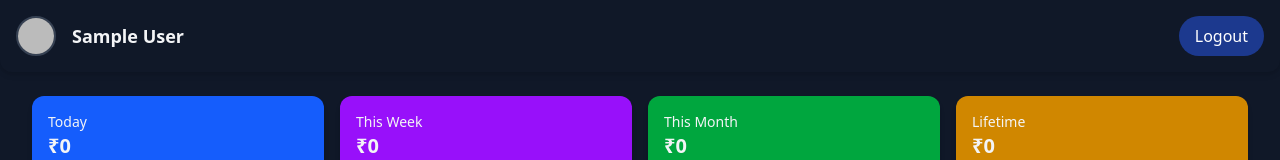
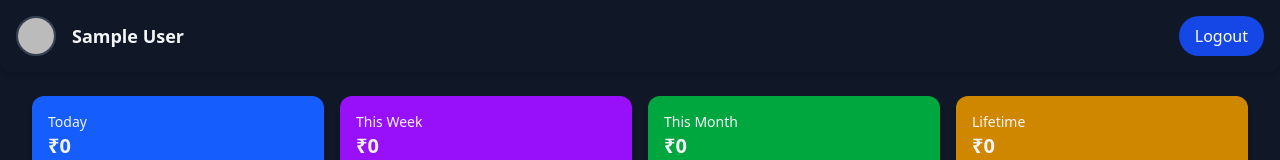
Before and after one commit to 69GliTcH/SimpliFin, a Next.js app: page /dashboard in a window 1280 px wide. Shown: the top 160 px of the page. Built offline with nearby package versions, Linux system fonts and the light colour scheme; no server answers; the database is empty; sample sign-in values are in the browser's storage.

Commit message:
Update Navbar.js

```diff
--- a/src/app/components/Navbar.js
+++ b/src/app/components/Navbar.js
@@ -43,7 +43,7 @@ export default function Navbar() {
                 whileHover={{ scale: 1.05 }}
                 whileTap={{ scale: 0.95 }}
                 onClick={handleLogout} // ✅ works now
-                className="px-4 py-2 bg-blue-900 hover:bg-blue-700 rounded-full text-white font-medium transition-all cursor-pointer"
+                className="px-4 py-2  bg-blue-700 hover:bg-blue-900  rounded-full text-white font-medium transition-all cursor-pointer"
             >
                 Logout
             </motion.button>
```
